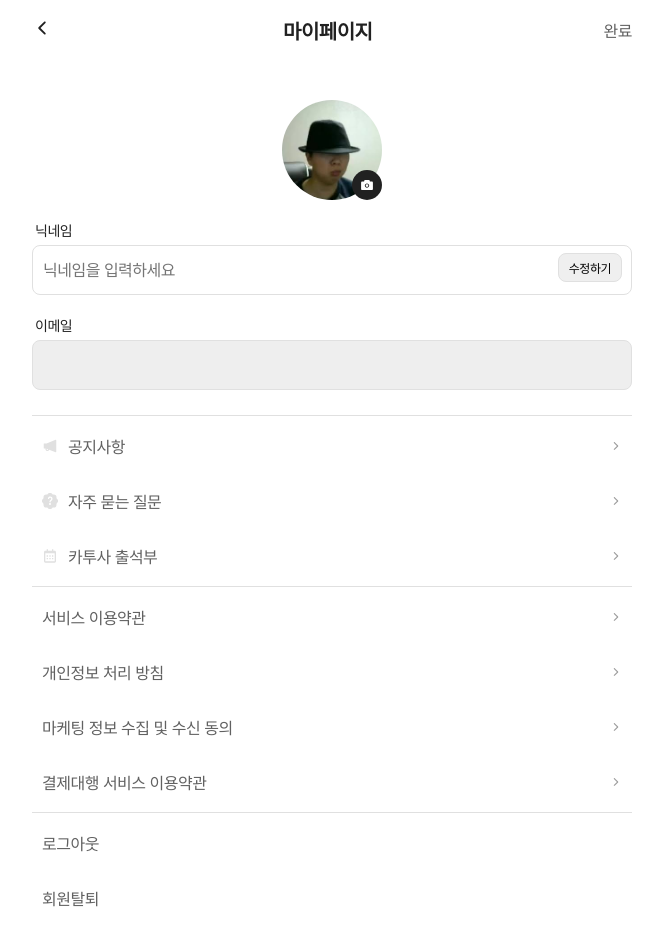
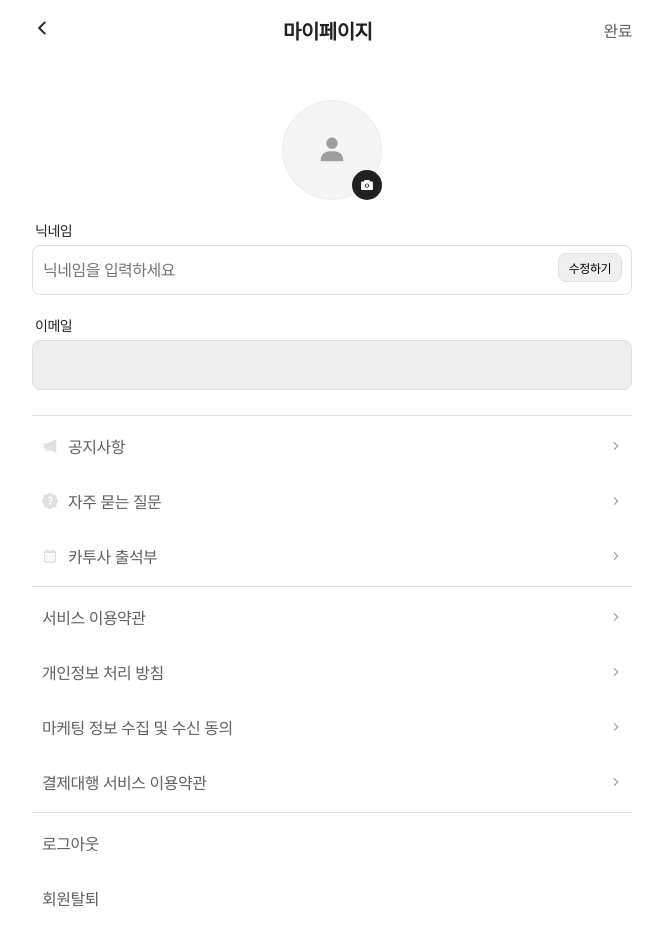
Before and after one commit to blendy9702/01-Project-CA2SA, a React (Vite) app: page /mypage in a window 1280 px wide. Shown: the top 946 px of the page, without its empty margins (308-971 px from the left). Built offline with nearby package versions, Linux system fonts and the light colour scheme; the HTML template or start-up script is replaced by a standard one; a web font is replaced by a local one.

Commit message:
[feat] Merge 완료

```diff
--- a/src/components/MapMarkrtItem.jsx
+++ b/src/components/MapMarkrtItem.jsx
@@ -51,7 +51,7 @@ const MarkerWrap = styled.div`
 const MapMarkrtItem = ({ cafe }) => {
   const showCafe = useNavigate();
   const viewProduct = cafeId => {
-    showCafe(`/order/${cafeId}`); // 동적으로 상품 ID를 사용해 페이지 이동
+    showCafe(`/order?cafeId=${cafeId}`, { state: [{ cafeId: cafeId }] });
   };
 
   return (
--- a/src/components/search/SearchList.jsx
+++ b/src/components/search/SearchList.jsx
@@ -41,7 +41,7 @@ const CafeDataStyle = styled.div`
 const SearchList = ({ cafe }) => {
   const showCafe = useNavigate();
   const viewProduct = cafeId => {
-    showCafe(`/order/${cafeId}`); // 동적으로 상품 ID를 사용해 페이지 이동
+    showCafe(`/order?cafeId=${cafeId}`, { state: [{ cafeId: cafeId }] }); // 동적으로 상품 ID를 사용해 페이지 이동
   };
   return (
     <CafeDataStyle onClick={() => viewProduct(cafe.cafeId)}>
@@ -60,7 +60,7 @@ const SearchList = ({ cafe }) => {
       </p>
       <IoIosArrowForward
         style={{
-          "font-size": "24px",
+          fontSize: "24px",
           color: "var(--color-gray-500)",
         }}
       />
--- a/src/components/terms/QnaList.jsx
+++ b/src/components/terms/QnaList.jsx
@@ -9,6 +9,7 @@ const QNAstyle = styled.div`
     display: flex;
     align-items: center;
     border-bottom: 1px solid var(--color-gray-100);
+    padding: 0 20px;
 
     strong {
       font-size: 16px;
@@ -21,6 +22,7 @@ const QNAstyle = styled.div`
     }
   }
   .answerItem {
+    padding: 0 20px;
     height: 100%;
     background-color: var(--color-white);
     p {
--- a/src/pages/calendar/Attendance .jsx
+++ b/src/pages/calendar/Attendance .jsx
@@ -69,9 +69,10 @@ const Attendance = () => {
         // 클릭 이벤트 처리
         return (
           <div
-            onClick={() =>
-              matchingOrder.orderMenuList.length > 0 &&
-              navigate(`/orders/detail?orderId=${matchingOrder.orderId}`)
+            onClick={
+              () => navigate(`/orders`)
+              // matchingOrder.orderMenuList.length > 0 &&
+              // navigate(`/orders/detail?orderId=${matchingOrder.orderId}`)
             }
             style={{
               cursor:
--- a/src/pages/mypage/UserPage.jsx
+++ b/src/pages/mypage/UserPage.jsx
@@ -16,7 +16,7 @@ import {
 import { IoIosArrowBack, IoIosArrowForward } from "react-icons/io";
 import { AiFillCamera, AiFillNotification } from "react-icons/ai";
 import { BsFillPatchQuestionFill } from "react-icons/bs";
-import { BiCalendar } from "react-icons/bi";
+import { BiCalendar, BiSolidUser } from "react-icons/bi";
 
 const UserPage = () => {
   const [updataNick, setUpdataNick] = useState(false);
@@ -123,8 +123,24 @@ const UserPage = () => {
         <ProfileArea>
           <ProfileImg>
             <div>
-              <div>
-                <img src="/images/order/umjun.jpg" alt="Profile" />
+              <div
+                style={{
+                  backgroundColor: "var(--color-white)",
+                  border: "1px solid var(--color-gray-100)",
+                  borderRadius: "50%",
+                  width: "100px",
+                  height: "100px",
+                  display: "flex",
+                  justifyContent: "center",
+                  alignItems: "center",
+                }}
+              >
+                <BiSolidUser
+                  style={{
+                    fontSize: "30px",
+                    color: "var(--color-gray-500)",
+                  }}
+                />
               </div>
               <a href="#">
                 <AiFillCamera />
@@ -218,7 +234,7 @@ const UserPage = () => {
               </div>
               <div>
                 <Link
-                  to="/terms/service"
+                  to="/calendar"
                   style={{
                     color: "var(--color-gray-700)",
                     display: "flex",
--- a/src/pages/search/SearchList.jsx
+++ /dev/null
@@ -1,5 +0,0 @@
-const SearchList = () => {
-  return <div>SearchList</div>;
-};
-
-export default SearchList;
--- a/src/pages/search/SearchPage.jsx
+++ b/src/pages/search/SearchPage.jsx
@@ -143,7 +143,9 @@ const SearchPage = () => {
         {searchTriggered ? (
           cafeData.length > 0 ? (
             <>
-              <h2 style={{ marginTop: "30px" }}>검색결과</h2>
+              <h2 style={{ marginTop: "30px", marginBottom: "20px" }}>
+                검색결과
+              </h2>
               {cafeData.map(cafe => (
                 <SearchList key={cafe.cafeId} cafe={cafe} />
               ))}
--- a/src/pages/terms/FAQ.jsx
+++ b/src/pages/terms/FAQ.jsx
@@ -1,7 +1,7 @@
 import { useState } from "react";
 import { IoIosArrowBack } from "react-icons/io";
 import QnaList from "../../components/terms/QnaList";
-import { HeaderWrap } from "./Service";
+import { HeaderWrap, MainWrap } from "./Service";
 import qnaData from "../../server/qnaData.json";
 
 const FAQ = () => {
@@ -20,6 +20,7 @@ const FAQ = () => {
         />
         <h2>자주 묻는 질문</h2>
       </HeaderWrap>
+
       {qnaData.map((item, index) => (
         <QnaList
           key={index}
--- a/src/pages/terms/Notice.jsx
+++ b/src/pages/terms/Notice.jsx
@@ -12,7 +12,6 @@ const ListStyle = styled.li`
   gap: 7px;
   flex-direction: column;
   justify-content: center;
-  margin: 0 20px;
   border-bottom: 1px solid var(--color-gray-100);
   cursor: pointer;
   transition: background-color 0.3s;
--- a/src/pages/terms/Service.jsx
+++ b/src/pages/terms/Service.jsx
@@ -1,6 +1,5 @@
+import styled from "@emotion/styled";
 import { IoIosArrowBack } from "react-icons/io";
-import styled from "@emotion/styled";
-import { PageContainer } from "../../styles/common";
 
 export const HeaderWrap = styled.header`
   position: sticky;
@@ -22,7 +21,7 @@ export const HeaderWrap = styled.header`
   }
 `;
 export const MainWrap = styled.main`
-  padding: 20px 30px;
+  padding: 0 20px;
   h4 {
     margin: 20px 0;
   }
--- a/src/styles/join/userpage.js
+++ b/src/styles/join/userpage.js
@@ -47,13 +47,6 @@ export const ProfileImg = styled.div`
     position: relative;
     height: 100px;
     width: 100px;
-    img {
-      object-fit: cover;
-      width: 100%;
-      height: 100%;
-      border-radius: 50%;
-      overflow: hidden;
-    }
   }
   a {
     > svg {
```
